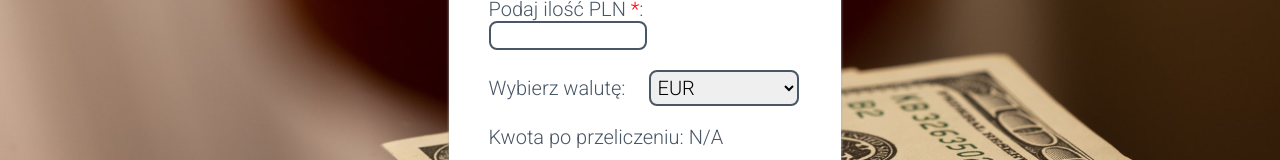
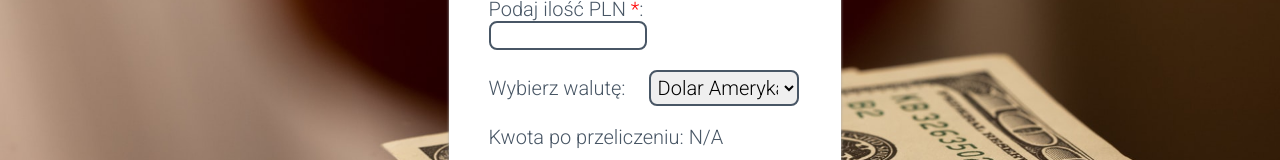
Before and after one commit to grzedomin/currency-converter-react, a React (Create React App) app: page / in a window 1280 px wide. Shown: the part 365-525 px from the top of the page. Built offline with nearby package versions, Linux system fonts and the light colour scheme.

Commit message:
select rendered with map method

```diff
--- a/src/Form/index.js
+++ b/src/Form/index.js
@@ -1,6 +1,12 @@
 import "./style.css";
+import currencies from "../currencies.js";
+import { useState } from 'react';
+
+
 
 const Form = () => {
+    const [currency, setCurrency] = useState("USD");
+
     return (
 
         <form className="form">
@@ -24,10 +30,18 @@ const Form = () => {
                     <label>
                         <span className="form__labelText">Wybierz walutę:</span>
                         <select className="form__currency form__input">
-                            <option value="EUR">EUR</option>
-                            <option value="USD">USD</option>
-                            <option value="GBP">GBP</option>
+                            {currencies.map(currency => (
+                                <option
+                                    value={currency}
+                                    key={currency.id}
+                                    onChange={({ target }) => setCurrency(target.value)}
+                                >
+                                    {currency.name}
+                                </option>
+                            ))}
                         </select>
+
+
                     </label>
                 </p>
 
```
